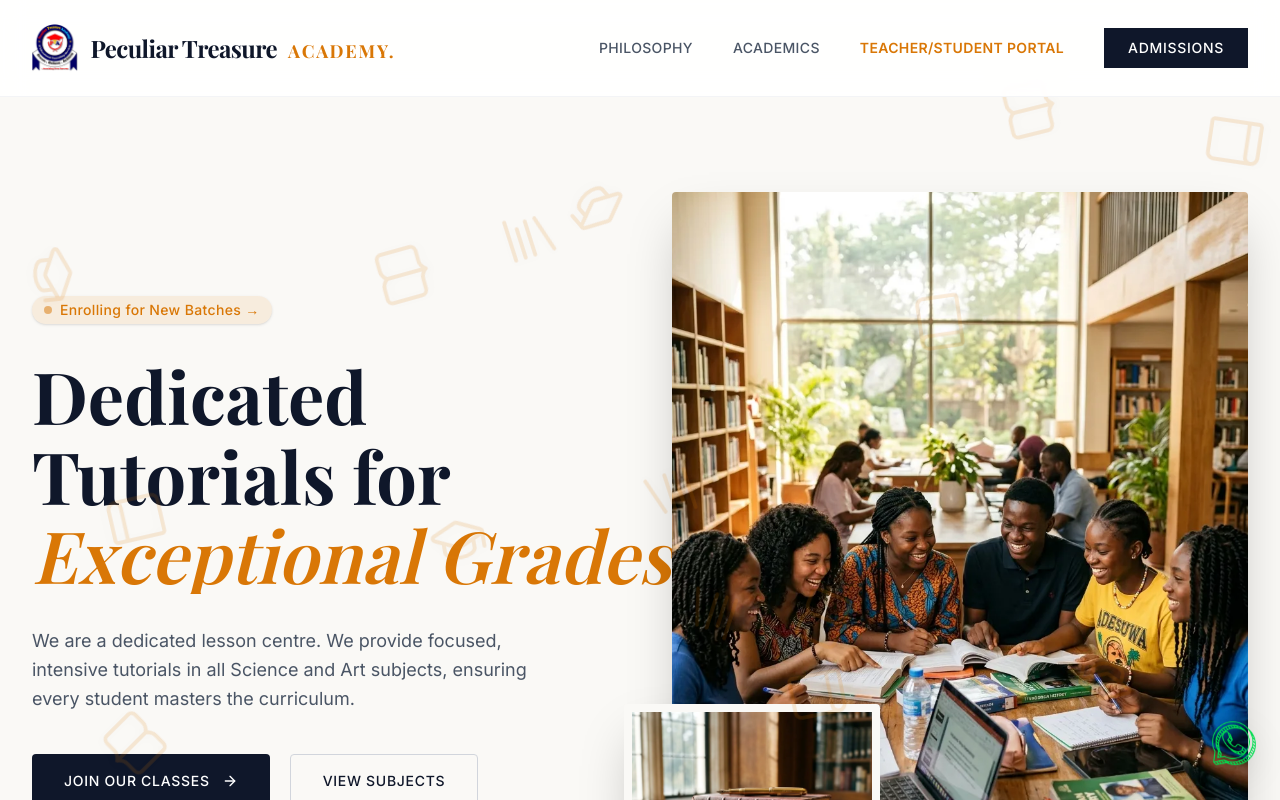
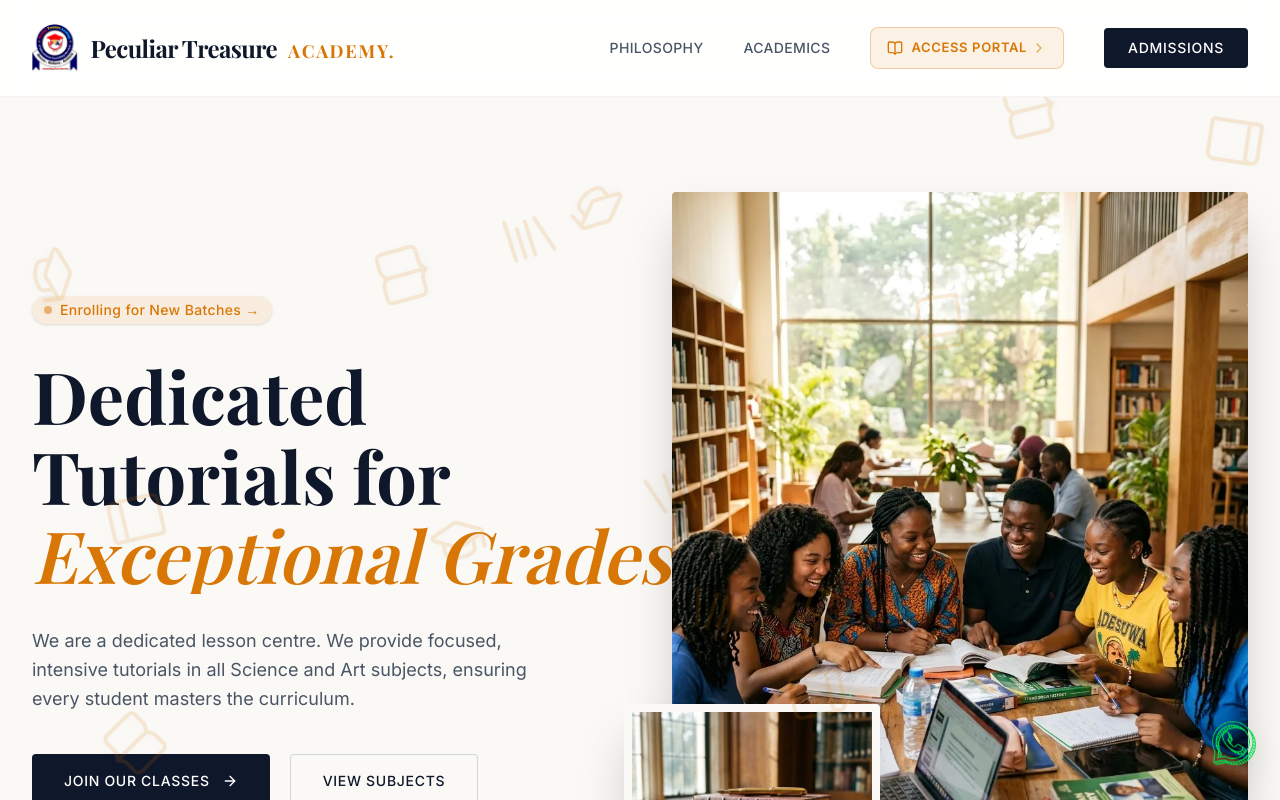
Before and after one commit to DavidDeez/peculiar_treasure_academy, a React (Vite) app: page / in a window 1280 px wide. Shown: the top 800 px of the page. Built offline with nearby package versions, Linux system fonts and the light colour scheme; no server answers; a web font is replaced by a local one.

Commit message:
Make the Teacher/Student Portal buttons more obvious with icons, borders, and a bounce animation on mobile

```diff
--- a/src/components/Navbar.tsx
+++ b/src/components/Navbar.tsx
@@ -1,5 +1,5 @@
 import React, { useState, useEffect, useRef } from 'react';
-import { Menu, X } from 'lucide-react';
+import { Menu, X, BookOpen, ChevronRight } from 'lucide-react';
 
 interface NavbarProps {
   onOpenPortal?: () => void;
@@ -86,15 +86,20 @@ const Navbar: React.FC<NavbarProps> = ({ onOpenPortal }) => {
             </div>
 
             {/* Desktop Menu */}
-            <div className="hidden md:flex items-center space-x-10">
+            <div className="hidden md:flex items-center space-x-6 lg:space-x-10">
               <a href="#about" className="text-sm tracking-wide text-gray-600 hover:text-brand-gold transition-colors uppercase font-medium">Philosophy</a>
               <a href="#courses" className="text-sm tracking-wide text-gray-600 hover:text-brand-gold transition-colors uppercase font-medium">Academics</a>
               {onOpenPortal && (
-                <button onClick={onOpenPortal} className="text-sm tracking-wide text-brand-gold hover:text-yellow-600 transition-colors uppercase font-bold flex items-center">
-                  Teacher/Student Portal
+                <button
+                  onClick={onOpenPortal}
+                  className="group relative px-4 py-2.5 bg-brand-gold/10 text-[13px] tracking-wider text-brand-gold hover:text-white hover:bg-brand-gold transition-all duration-300 uppercase font-bold flex items-center rounded-lg border border-brand-gold/30 hover:shadow-md"
+                >
+                  <BookOpen className="w-4 h-4 mr-2" />
+                  Access Portal
+                  <ChevronRight className="w-4 h-4 ml-1 opacity-60 group-hover:opacity-100 group-hover:translate-x-1 transition-all" />
                 </button>
               )}
-              <a href="#contact" className="bg-brand-dark text-white px-6 py-2.5 text-sm uppercase tracking-wider font-medium hover:bg-gray-800 transition-colors">
+              <a href="#contact" className="bg-brand-dark text-white px-6 py-2.5 text-sm uppercase tracking-wider font-medium hover:bg-gray-800 transition-colors rounded">
                 Admissions
               </a>
             </div>
@@ -110,12 +115,14 @@ const Navbar: React.FC<NavbarProps> = ({ onOpenPortal }) => {
 
         {/* Mobile Portal Banner */}
         {onOpenPortal && (
-          <div className="md:hidden bg-brand-gold w-full border-t border-yellow-600/20">
+          <div className="md:hidden bg-gradient-to-r from-brand-gold to-yellow-600 w-full shadow-md relative overflow-hidden">
             <button
               onClick={onOpenPortal}
-              className="w-full text-center py-2 text-[11px] font-bold text-white uppercase tracking-widest active:bg-yellow-600 transition-colors"
+              className="w-full flex items-center justify-center gap-2 py-3.5 px-4 text-[12px] font-bold text-white uppercase tracking-widest active:bg-black/10 transition-colors relative z-10"
             >
-              Teacher / Student Portal
+              <BookOpen className="w-4 h-4 animate-bounce" style={{ animationDuration: '2s' }} />
+              <span>Tap to Access Portal</span>
+              <ChevronRight className="w-4 h-4" />
             </button>
           </div>
         )}
@@ -127,9 +134,6 @@ const Navbar: React.FC<NavbarProps> = ({ onOpenPortal }) => {
               <a href="#about" onClick={toggleMenu} className="block text-gray-800 text-lg font-serif">Philosophy</a>
               <a href="#courses" onClick={toggleMenu} className="block text-gray-800 text-lg font-serif">Academics</a>
               <a href="#features" onClick={toggleMenu} className="block text-gray-800 text-lg font-serif">The Experience</a>
-              {onOpenPortal && (
-                <button onClick={() => { toggleMenu(); onOpenPortal(); }} className="block w-full text-left text-brand-gold text-lg font-serif font-bold">Teacher/Student Portal</button>
-              )}
               <a href="#contact" onClick={toggleMenu} className="block text-brand-gold text-lg font-serif italic">Admissions</a>
             </div>
           </div>
```
